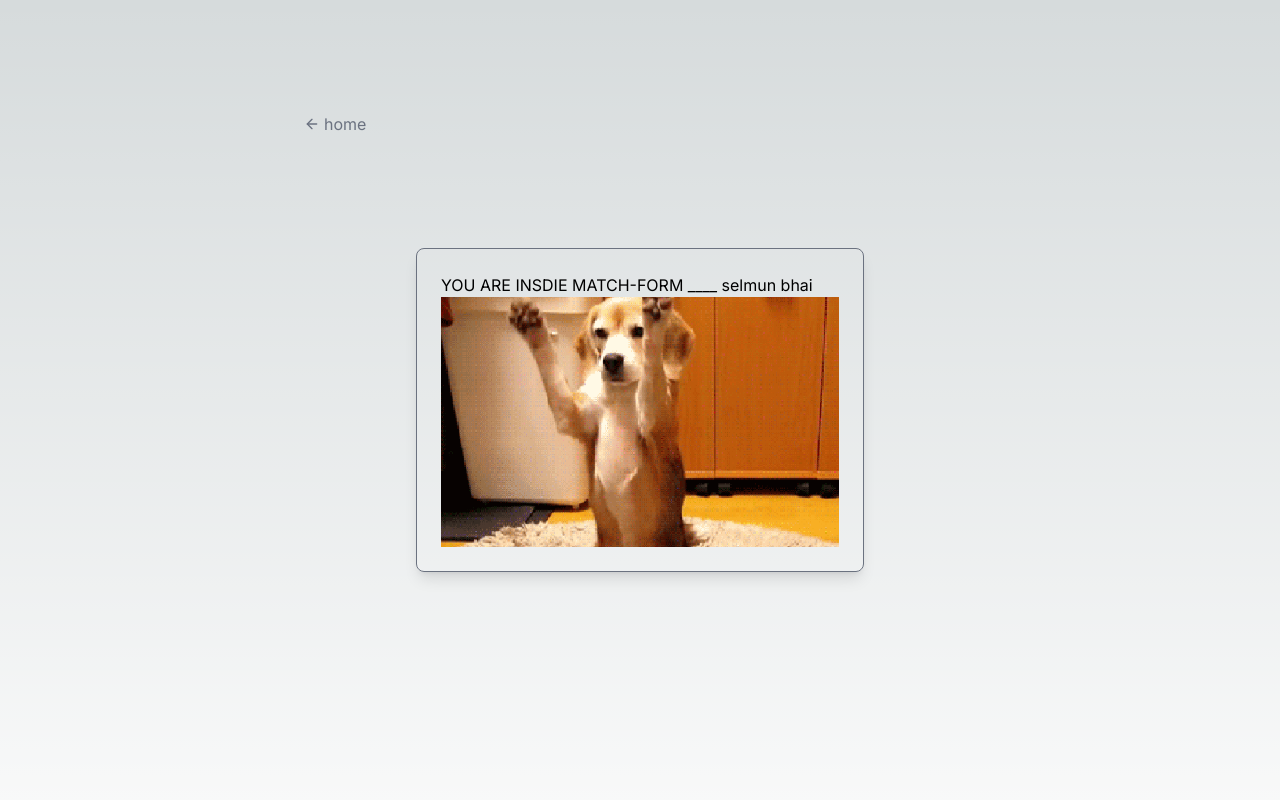
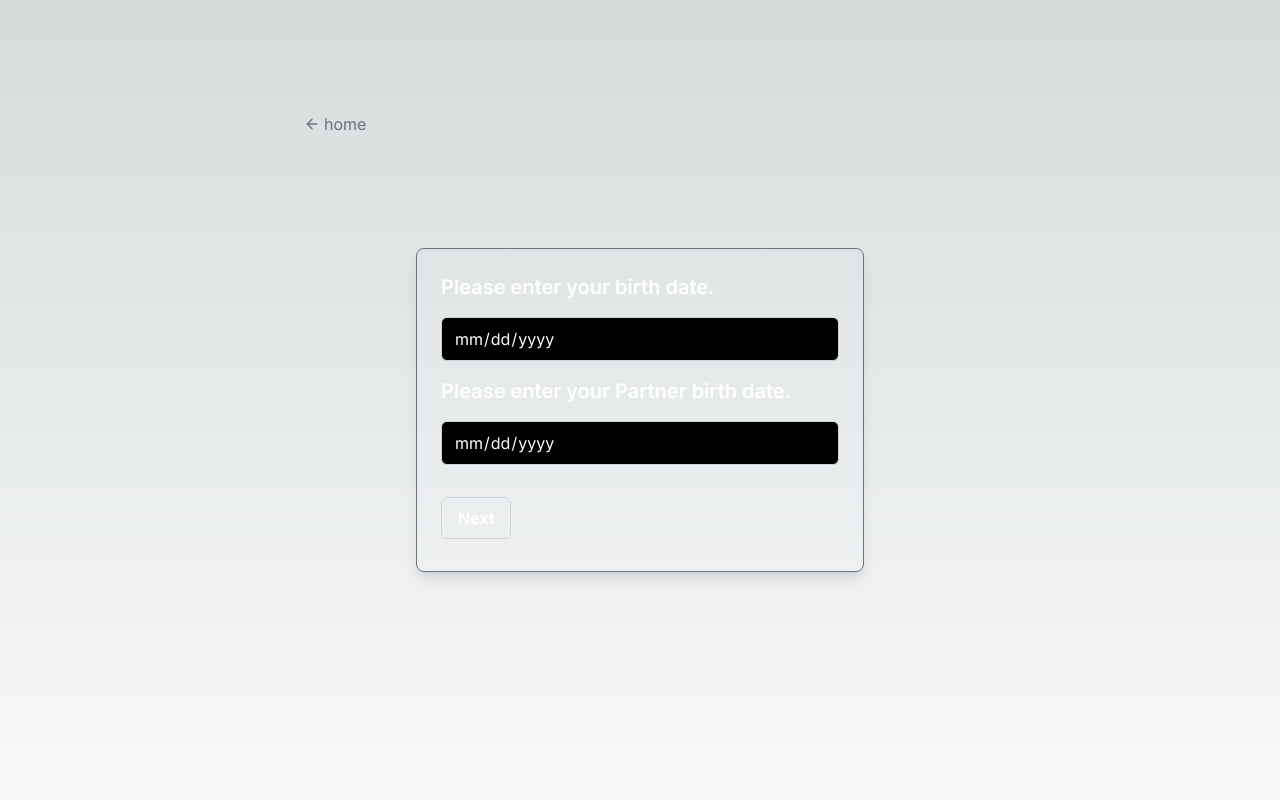
Before and after one commit to knight0917/Project-X, a Next.js app: page /match-form in a window 1280 px wide. Shown: the top 800 px of the page. Built offline with nearby package versions, Linux system fonts and the light colour scheme.

Commit message:
making match form

```diff
--- a/pages/match-form.js
+++ b/pages/match-form.js
@@ -2,11 +2,100 @@
 
 import React, { useState } from 'react';
 import Link from 'next/link';
-import Image
 
-from 'next/image';
 export default function MatchForm() {
+  const [currentPage, setCurrentPage] = useState(1);
+  const [inputDate, setInputDate] = useState('');
+  const [partnerInputDate, setpartnerInputDate] = useState('');
+  const [inputTime, setInputTime] = useState('');
+  const [partnerInputTime, setpartnerInputTime] = useState('');
+  const [gender, setGender] = useState('');
+  const [warningMessage, setWarningMessage] = useState('');
 
+  const handleNextPage = async() => {
+    switch (currentPage) {
+      case 1:
+        if (inputDate !== '') {
+          setCurrentPage(2);
+        } else {
+          setWarningMessage('Please enter your date of birth');
+        }
+        break;
+      case 2:
+        if (partnerInputDate !== '') {
+          setCurrentPage(2);
+        } else {
+          setWarningMessage('Please enter your partner date of birth');
+        }
+        break;
+      case 3:
+        if (inputTime !== '') {
+          setCurrentPage(3);
+        } else {
+          setWarningMessage('Please enter your birth time.');
+        }
+        break;
+      case 4:
+        if (partnerInputTime !== '') {
+          setCurrentPage(3);
+        } else {
+          setWarningMessage('Please enter your partner birth time.');
+        }
+        break;
+      case 5:
+        if (gender !== '') {
+          // console.log('Form submitted:', { inputDate, inputTime, gender });
+          setCurrentPage(4);
+        }else {
+            setWarningMessage('Please select your gender.');
+        }
+        break;
+        case 6:
+          try {
+            const formData = {
+              DOB: inputDate,
+              partnerDOB: partnerInputDate,
+              time: inputTime,
+              partnerTime: partnerInputTime,
+              gender: gender,
+              // Add other form data fields here as needed
+            };
+
+            const response = await sendDataToDB(formData);
+            // console.log('Data added successfully:', response);
+          // Optionally, reset form fields or show a success message
+
+          // Now send numerology data
+            const numerologyData = {
+              DOB: inputDate,
+              partnerDOB: partnerInputDate,
+              time: inputTime,
+              partnerTime: partnerInputTime,
+              gender: gender,
+            // Add other numerology data fields here as needed
+            };
+            const numerologyResponse = await sendNumerologyDataToDB(numerologyData);
+            // console.log('Numerology data added successfully:', numerologyResponse);
+          } catch (error) {
+            console.error('Error adding data:', error);
+            // Handle error (e.g., display error message to user)
+          }
+        break;
+      default:
+        break;
+    }
+  };
+
+  // for resetting the value
+  const handleRestart = () => {
+    setInputDate('');
+    setpartnerInputDate('');
+    setInputTime('');
+    setpartnerInputTime('');
+    setGender('');
+    setWarningMessage('');
+    setCurrentPage(1);
+  };
   return (
     <>
     <article className="pt-16 sm:pt-24 flex-grow">
@@ -33,153 +122,91 @@ export default function MatchForm() {
               </Link>
             </div>
     <div className="mx-auto max-w-md p-6 rounded-lg shadow-lg mt-24 border border-gray-500">
-    <h1>YOU ARE INSDIE MATCH-FORM ____ selmun bhai</h1>
-    <img
-      src="/images/dowg.gif"
-      alt="hooman like thing image"
-      width={1280}
-      height={720}
-      priority={true}
+      {currentPage === 1 && (
+        <>
+          <h2 className="text-white text-xl font-semibold mb-4">Please enter your birth date.</h2>
+          <input
+            type="date"
+            id="inputDate"
+            name="dateInput"
+            value={inputDate}
+            onChange={(e) => setInputDate(e.target.value)}
+            className="border border-gray-300 rounded-md px-3 py-2 mb-4 w-full bg-black text-white hover:bg-gray-700"
+            required
           />
+          <h2 className="text-white text-xl font-semibold mb-4">Please enter your Partner birth date.</h2>
+          <input
+            type="date"
+            id="partnerInputDate"
+            name="partnerDateInput"
+            value={partnerInputDate}
+            onChange={(e) => setpartnerInputDate(e.target.value)}
+            className="border border-gray-300 rounded-md px-3 py-2 mb-4 w-full bg-black text-white hover:bg-gray-700"
+            required
+          />
+        </>
+      )}
+      {currentPage === 2 && (
+        <>
+          <h2 className="text-white text-xl font-semibold mb-4">Please enter your birth time.</h2>
+          <input
+            type="time"
+            id="inputTime"
+            name="timeInput"
+            value={inputTime}
+            onChange={(e) => setInputTime(e.target.value)}
+            className="border border-gray-300 rounded-md px-3 py-2 mb-4 w-full bg-black text-white hover:bg-gray-700"
+            required
+          />
+          <h2 className="text-white text-xl font-semibold mb-4">Please enter your Partner birth time.</h2>
+          <input
+            type="time"
+            id="partnerInputTime"
+            name="partnerTimeInput"
+            value={partnerInputTime}
+            onChange={(e) => setpartnerInputTime(e.target.value)}
+            className="border border-gray-300 rounded-md px-3 py-2 mb-4 w-full bg-black text-white hover:bg-gray-700"
+            required
+          />
+        </>
+      )}
+      {currentPage === 3 && (
+        <>
+          <h2 className="text-white text-xl font-semibold mb-4">Please select your gender.</h2>
+          <div className='mb-4'>
+            <input
+              type="radio"
+              id="male"
+              name="gender"
+              value="Male"
+              onChange={(e) => setGender(e.target.value)}
+              className="mr-2 rounded-full border border-gray-300 text-gray-700 focus:outline-none focus:border-blue-500"
+            />
+            <label htmlFor="male" className='text-white'>Male 🙋‍♂️</label>
+          </div>
+          <div>
+            <input
+              type="radio"
+              id="female"
+              name="gender"
+              value="Female"
+              onChange={(e) => setGender(e.target.value)}
+              className="mr-2 rounded-full border border-gray-300 text-gray-700 focus:outline-none focus:border-blue-500"
+            />
+            <label htmlFor="female" className='text-white'>Female 🙋‍♀️</label>
+          </div>
+        </>
+      )}
+      {currentPage !== 4 &&(
+        <button onClick={handleNextPage} className=" border border-gray-300  text-white font-semibold px-4 py-2 rounded-md mt-4 hover:bg-blue-600">Next</button>
+      )}
+      <span className="text-red-500 block mt-2">{warningMessage}</span>
+      {currentPage === 4 && (<>
+        {/* <Table inputDate={inputDate} inputTime={inputTime} gender={gender} onRestart = {handleRestart} /> */}
+      </>)}
   </div>
 
   </article>
   </>
   );
 }
-
-
-
-
-// import React, { useState } from 'react';
-
-// export default function MatchForm() {
-// //   const [currentPage, setCurrentPage] = useState(1);
-// //   const [inputDate, setInputDate] = useState('');
-// //   const [inputTime, setInputTime] = useState('');
-// //   const [gender, setGender] = useState('');
-// //   const [warningMessage, setWarningMessage] = useState('');
-
-//   const handleNextPage = async() => {
-//     switch (currentPage) {
-//       case 1:
-//         if (inputDate !== '') {
-//           setCurrentPage(2);
-//         } else {
-//           setWarningMessage('Please fill out all required fields.');
-//         }
-//         break;
-//       case 2:
-//         if (inputTime !== '') {
-//           setCurrentPage(3);
-//         } else {
-//           setWarningMessage('Please enter your birth time.');
-//         }
-//         break;
-//       case 3:
-//         if (gender !== '') {
-//           console.log('Form submitted:', { inputDate, inputTime, gender });
-//           setCurrentPage(4);
-//         }else {
-//             setWarningMessage('Please select your gender.');
-//         }
-//         break;
-//         case 4:
-//           try {
-//             const formData = {
-//               DOB: inputDate,
-//               time: inputTime,
-//               gender: gender,
-//               // Add other form data fields here as needed
-//             };
-
-//             const response = await sendDataToDB(formData);
-//             console.log('Data added successfully:', response);
-//           // Optionally, reset form fields or show a success message
-
-//           // Now send numerology data
-//             const numerologyData = {
-//               DOB: inputDate,
-//               time: inputTime,
-//               gender: gender,
-//             // Add other numerology data fields here as needed
-//             };
-//             const numerologyResponse = await sendNumerologyDataToDB(numerologyData);
-//             console.log('Numerology data added successfully:', numerologyResponse);
-//           } catch (error) {
-//             console.error('Error adding data:', error);
-//             // Handle error (e.g., display error message to user)
-//           }
-//         break;
-//       default:
-//         break;
-//     }
-//   };
-
-//   // for resetting the value
-//   const handleRestart = () => {
-//     setInputDate('');
-//     setInputTime('');
-//     setGender('');
-//     setWarningMessage('');
-//     setCurrentPage(1);
-//   };
-
-//   return (
-//     <div className="mx-auto max-w-md p-6 bg-emerald-200 rounded-lg shadow-lg">
-//       {currentPage === 1 && (
-//         <>
-//           <h2 className="text-white text-xl font-semibold mb-4">Please enter your birth details.</h2>
-//           <input
-//             type="date"
-//             id="inputDate"
-//             name="dateInput"
-//             value={inputDate}
-//             onChange={(e) => setInputDate(e.target.value)}
-//             className="border border-gray-300 rounded-md px-3 py-2 mb-4 w-full bg-white text-white"
-//             required
-//           />
-//           <input
-//             type="time"
-//             id="inputTime"
-//             name="timeInput"
-//             value={inputTime}
-//             onChange={(e) => setInputTime(e.target.value)}
-//             className="border border-gray-300 rounded-md px-3 py-2 mb-4 w-full bg-white text-white"
-//             required
-//           />
-//         </>
-//       )}
-//       {currentPage === 2 && (
-//         <>
-//           <h2 className="text-white text-xl font-semibold mb-4">Please enter your partner birth details.</h2>
-//           <input
-//             type="date"
-//             id="inputDate"
-//             name="dateInput"
-//             value={inputDate}
-//             onChange={(e) => setInputDate(e.target.value)}
-//             className="border border-gray-300 rounded-md px-3 py-2 mb-4 w-full bg-white text-white"
-//             required
-//           />
-//           <input
-//             type="time"
-//             id="inputTime"
-//             name="timeInput"
-//             value={inputTime}
-//             onChange={(e) => setInputTime(e.target.value)}
-//             className="border border-gray-300 rounded-md px-3 py-2 mb-4 w-full bg-white text-white"
-//             required
-//           />
-//         </>
-//       )}
-//       {currentPage !== 3 &&(
-//         <button onClick={handleNextPage} className="bg-blue-500 text-white font-semibold px-4 py-2 rounded-md mt-4 hover:bg-blue-600">Next</button>
-//       )}
-//       <span className="text-red-500 block mt-2">{warningMessage}</span>
-//       {currentPage === 4 && (<>
-//         {/* <Table inputDate={inputDate} inputTime={inputTime} gender={gender} onRestart = {handleRestart} /> */}
-//       </>)}
-//     </div>
-//   );
-// }
```
Lines whose indentation alone changed are shown as unchanged.
